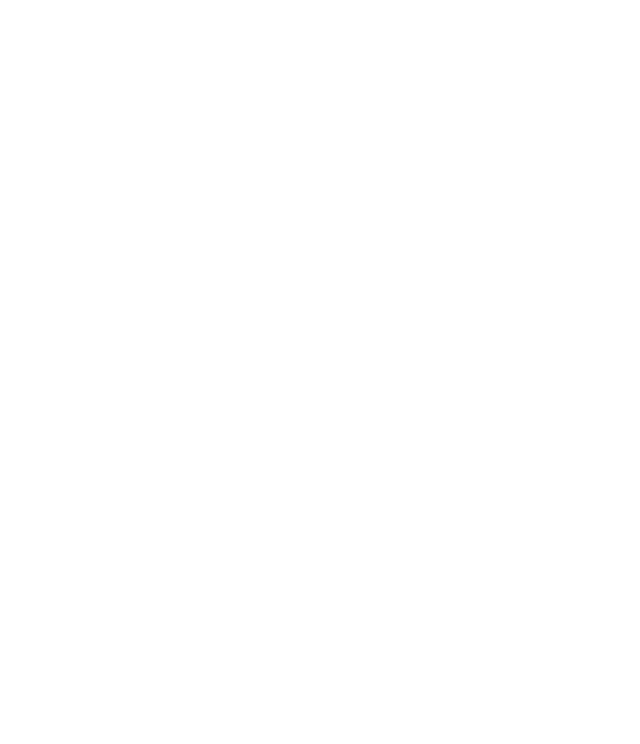
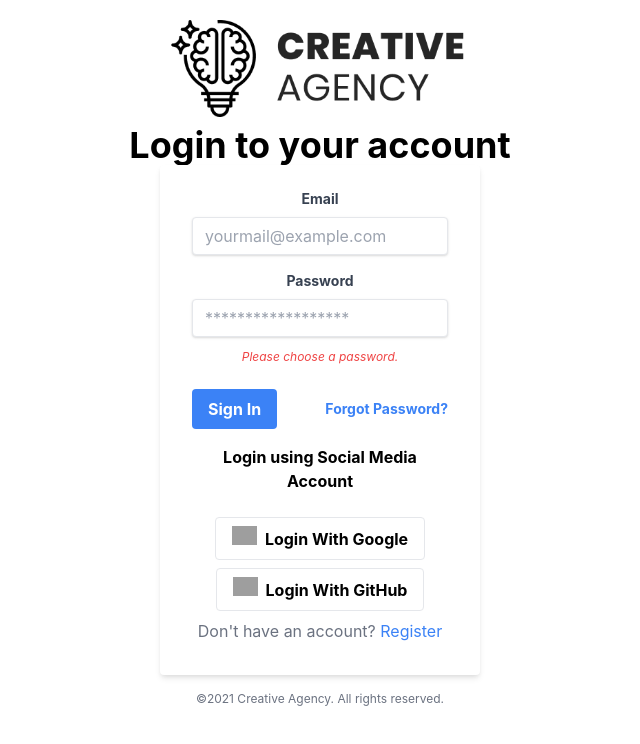
Before and after one commit to EliusHHimel/creative-agency-client-side, a React (Create React App) app: page /login in a window 1280 px wide. Before the commit this address had no page. Shown: the top 744 px of the page, without its empty margins (320-960 px from the left). Built offline with nearby package versions, Linux system fonts and the light colour scheme; grey boxes are pictures that could not be loaded.

Commit message:
login page

```diff
--- a/public/index.html
+++ b/public/index.html
@@ -23,7 +23,7 @@
       work correctly both with client-side routing and a non-root public URL.
       Learn how to configure a non-root public URL by running `npm run build`.
     -->
-  <title>React App</title>
+  <title>Creative Agency | Your Creative Solutions</title>
 </head>
 
 <body>
--- a/src/App.css
+++ b/src/App.css
@@ -7,3 +7,9 @@
 .login-btn{
   background-color: #111430;
 }
+.login-logo{
+  width: 25px;
+}
+.login-social-margin{
+  margin-top: 1px;
+}
--- a/src/App.js
+++ b/src/App.js
@@ -1,6 +1,7 @@
 import { BrowserRouter, Route, Routes } from 'react-router-dom';
 import './App.css';
 import Home from './Pages/HomePage/Home/Home';
+import Login from './Pages/LoginPage/Login';
 
 function App() {
   return (
@@ -8,6 +9,7 @@ function App() {
       <BrowserRouter>
         <Routes>
           <Route path="/" element={<Home />} />
+          <Route path='/login' element={<Login />} />
         </Routes>
       </BrowserRouter>
 
--- /dev/null
+++ b/src/Pages/LoginPage/Login.js
@@ -0,0 +1,57 @@
+import React from 'react';
+import { Link } from 'react-router-dom';
+import logo from "../../images/logos/logo.png";
+
+const Login = () => {
+    return (
+        <div className='p-5'>
+            <center>
+                <img className='lg:w-1/4' src={logo} alt="" />
+            </center>
+            <h1 className='text-4xl mt-2 font-bold'>Login to your account</h1>
+            <div className='flex justify-center align-center'>
+                <div className="w-full max-w-xs">
+                    <form className="bg-white shadow-md rounded px-8 pt-6 pb-8 mb-4">
+                        <div className="mb-4">
+                            <label className="block text-gray-700 text-sm font-bold mb-2" for="username">
+                                Email
+                            </label>
+                            <input className="shadow appearance-none border rounded w-full py-2 px-3 text-gray-700 leading-tight focus:outline-none focus:shadow-outline" id="email" type="email" placeholder="yourmail@example.com" />
+                        </div>
+                        <div className="mb-6">
+                            <label className="block text-gray-700 text-sm font-bold mb-2" for="password">
+                                Password
+                            </label>
+                            <input className="shadow appearance-none border rounded w-full py-2 px-3 text-gray-700 mb-3 leading-tight focus:outline-none focus:shadow-outline" id="password" type="password" placeholder="******************" />
+                            <p class="text-red-500 text-xs italic">Please choose a password.</p>
+                        </div>
+                        <div className="flex items-center justify-between">
+                            <button className="bg-blue-500 hover:bg-blue-700 text-white font-bold py-2 px-4 rounded focus:outline-none focus:shadow-outline" type="submit">
+                                Sign In
+                            </button>
+                            <a className="inline-block align-baseline font-bold text-sm text-blue-500 hover:text-blue-800" href="/resetpassword">
+                                Forgot Password?
+                            </a>
+                        </div>
+                        <div className='mt-4'>
+                            <h1 className='font-bold text-1xl'>Login using Social Media Account</h1>
+                            <br />
+                            <center>
+                                <button className='text-black font-bold py-2 px-4 border rounded flex justify-between align-center'><img className='login-logo mr-2' src="https://www.freepnglogos.com/uploads/google-logo-png/google-logo-png-webinar-optimizing-for-success-google-business-webinar-13.png" alt="" /><span className='login-social-margin'>Login With Google</span></button>
+                                <button className='text-black font-bold py-2 px-4 mt-2 border rounded flex justify-between align-center'><img className='login-logo mr-2' src="https://cdn-icons-png.flaticon.com/512/25/25231.png" alt="" /><span className='login-social-margin'>Login With GitHub</span></button>
+                            </center>
+                            <p className='text-gray-500 mt-2'>
+                                Don't have an account? <Link className='text-blue-500 hover:text-blue-800' to='/register'>Register</Link>
+                            </p>
+                        </div>
+                    </form>
+                    <p className="text-center text-gray-500 text-xs">
+                        &copy;2021 Creative Agency. All rights reserved.
+                    </p>
+                </div>
+            </div>
+        </div>
+    );
+};
+
+export default Login;
```
Also changed, not shown: src/Pages/DashboardPage/AdminDashboard/AddServices/AddServices.js (added, +11 -0 lines), src/Pages/HomePage/Services/Services.js (added, +11 -0 lines).
